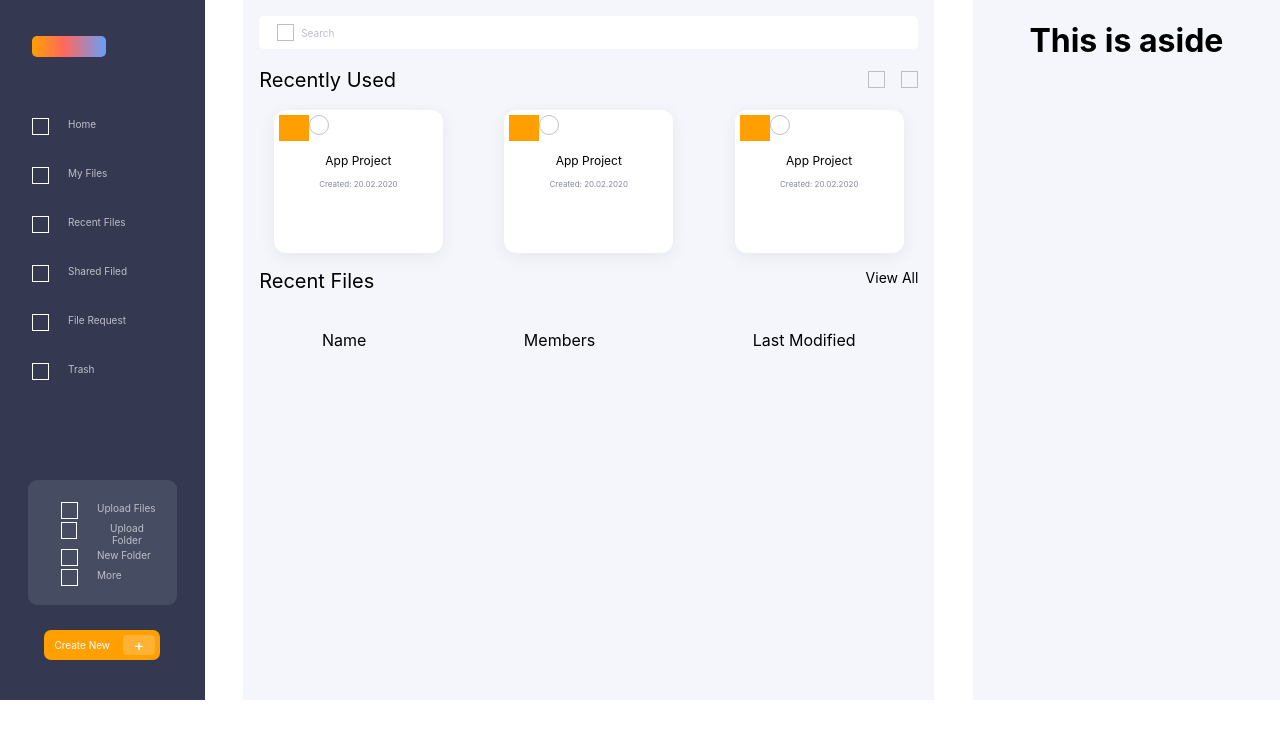
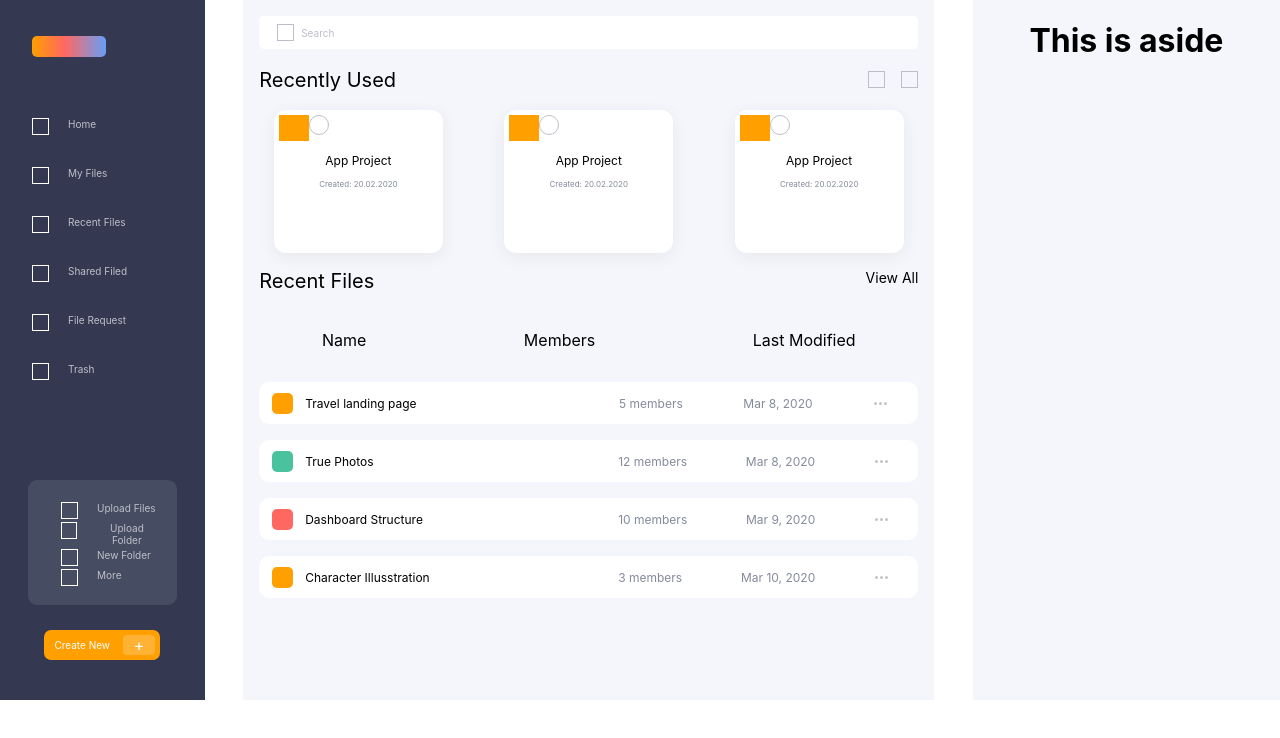
Before and after one commit to Freddy-Bedregal/styling-challenge, a React (Create React App) app: page / in a window 1280 px wide. Shown: the top 738 px of the page. Built offline with nearby package versions, Linux system fonts and the light colour scheme.

Commit message:
Large Card finished

```diff
--- a/src/App.tsx
+++ b/src/App.tsx
@@ -8,12 +8,20 @@ import { CardBig } from './components/MediumPart/CardBig/CardBig';
 import { HintLargeCard } from './components/MediumPart/HintLargeCard/HintLargeCard';
 import { LabelBottom } from './components/MediumPart/LabelBottom/LabelBottom';
 import { LabelTop } from './components/MediumPart/LabelTop/LabelTop';
+import { LargeCard } from './components/MediumPart/LargeCard/LargeCard';
 import { SearchBar } from './components/MediumPart/SearchBar/SearchBar';
 
 function App() {
 
   const options = [{name: 'Home'}, {name: 'My Files'}, {name: 'Recent Files'},
   {name: 'Shared Filed'}, {name: 'File Request'}, {name: 'Trash'}]
+
+  const largeCardOptions = [
+    {name: 'Travel landing page', members: '5 members', modified: 'Mar 8, 2020', color: '#FF9F00'},
+    {name: 'True Photos', members: '12 members', modified: 'Mar 8, 2020', color: '#4AC29D'},
+    {name: 'Dashboard Structure', members: '10 members', modified: 'Mar 9, 2020', color: '#FF6860'},
+    {name: 'Character Illusstration', members: '3 members', modified: 'Mar 10, 2020', color: '#FF9F00'}
+  ]
 
   return (
     <div className="App">
@@ -45,6 +53,10 @@ function App() {
 
         <HintLargeCard></HintLargeCard>
 
+        {largeCardOptions.map( (option) =>
+          <LargeCard name={option.name} members={option.members} modified={option.modified} color={option.color}></LargeCard>
+        )}
+
       </div>
 
       <div className="aside">
--- /dev/null
+++ b/src/components/MediumPart/LargeCard/LargeCard.css
@@ -0,0 +1,57 @@
+.large-card-container{
+    width: auto;
+    height: 42px;
+    margin: 16px;
+    background: #FFFFFF;
+    border-radius: 10px;
+    display: flex;
+    justify-content: space-between;
+}
+
+.left-side-card{
+    width: 50%;
+    display: flex;
+    align-items: center;
+}
+
+.right-side-card{
+    width: 50%;
+    display: flex;
+    align-items: center;
+    justify-content: space-around;
+}
+
+.large-card-square{
+    width: 21px;
+    height: 21px;
+    border-radius: 5px;
+    margin-left: 13px;
+}
+
+.large-card-title{
+    font-size: 12px;
+    margin-left: 12px;
+}
+
+.large-card-members{
+    color: #858A9D;
+    font-size: 12px;
+}
+
+.large-card-modified{
+    color: #858A9D;
+    font-size: 12px;
+}
+
+.large-card-dots{
+    display: flex;
+}
+
+.dot{
+    width: 3px;
+    height: 3px;
+    background: #C4C4C4;
+    transform: rotate(-90deg);
+    margin: 1px;
+    border-radius: 50%;
+}
--- /dev/null
+++ b/src/components/MediumPart/LargeCard/LargeCard.tsx
@@ -0,0 +1,29 @@
+import './LargeCard.css'
+
+interface Props{
+    name: string;
+    members: string;
+    modified: string;
+    color:  string
+}
+
+export function LargeCard(props: Props){
+    return (
+        <div className="large-card-container">
+            <div className='left-side-card'>
+                <div className='large-card-square' style={{background: props.color}}></div>
+                <span className='large-card-title'>{props.name}</span>
+            </div>
+
+            <div className='right-side-card'>
+                <div className='large-card-members'>{props.members}</div>
+                <div className='large-card-modified'>{props.modified}</div>
+                <div className='large-card-dots'>
+                    <div className='dot'></div>
+                    <div className='dot'></div>
+                    <div className='dot'></div>
+                </div>
+            </div>
+        </div>
+    )
+}
```
Also changed, not shown: 1 other file (tests, documents, lock files or other folders).
